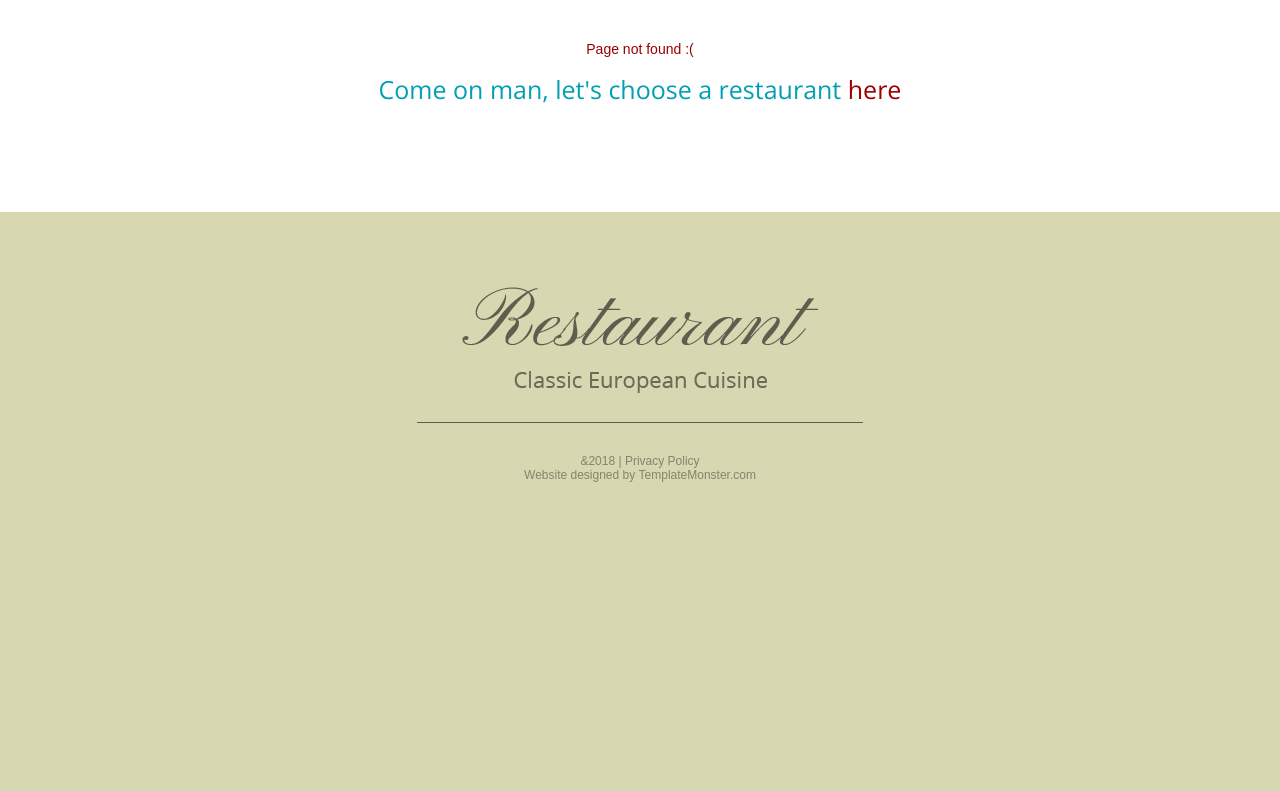
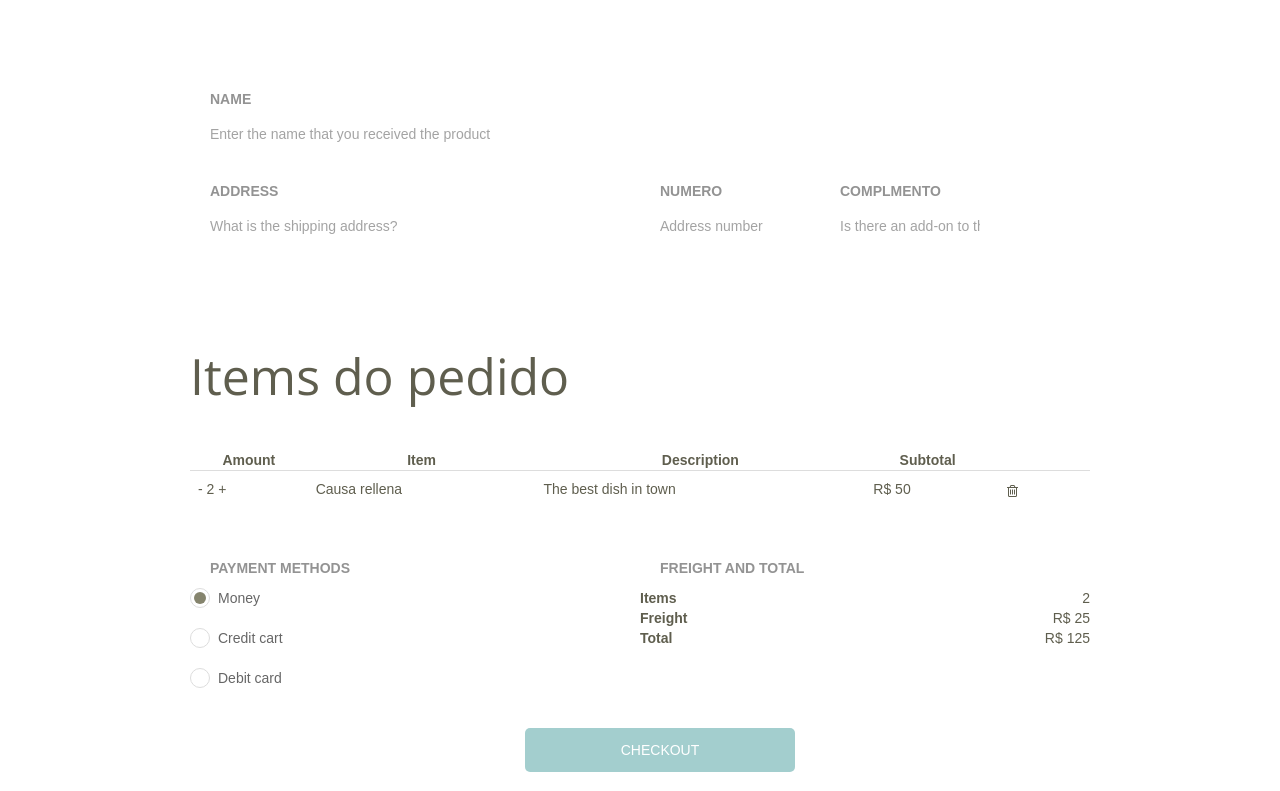
Before and after one commit to luisconcha/restaurant_ag6, an Angular app: page /order in a window 1280 px wide. Before the commit this address had no page. Shown: the part 489-1280 px from the top of the page. Before the commit the page ends 1041 px from the top, so only its background shows below. Built offline with nearby package versions, Linux system fonts and the light colour scheme.

Commit message:
Creating template for order component

```diff
--- a/src/app/app.module.ts
+++ b/src/app/app.module.ts
@@ -25,7 +25,7 @@ import {ShoppingCartComponent} from './components/restaurants/restaurant-detail/
 import {RestaurantsService} from './components/restaurants/restaurants.service';
 import {ShoppingCartService} from './components/restaurants/restaurant-detail/shopping-cart/shopping-cart.service';
 import {ReviewsComponent} from './components/restaurants/restaurant-detail/reviews/reviews.component';
-import { NotFoundComponent } from './components/not-found/not-found.component';
+import {NotFoundComponent} from './components/not-found/not-found.component';
 
 
 @NgModule({
--- a/src/app/app.routes.ts
+++ b/src/app/app.routes.ts
@@ -18,6 +18,9 @@ export const ROUTES: Routes = [
         ]
     },
     {path: 'restaurants', component: RestaurantsComponent},
+    {
+        path: 'order', loadChildren: './components/order/order.module#OrderModule',
+    },
 
     {path: 'about', loadChildren: './components/about/about.module#AboutModule'},
     {path: 'blog', loadChildren: './components/blog/blog.module#BlogModule'},
--- /dev/null
+++ b/src/app/components/order/order.component.css
@@ -0,0 +1,240 @@
+form {
+    display: block;
+    margin: 30px;
+    overflow: hidden;
+    background: #FFF;
+    border-radius: 5px;
+    /*font-size: 0;*/
+}
+
+@media (min-width: 800px) {
+    form > div {
+        display: inline-block;
+    }
+
+    form > div.col-submit {
+        display: block;
+    }
+}
+
+form > div > label {
+    display: block;
+    padding: 20px 20px 10px;
+    vertical-align: top;
+    font-family: Source Sans Pro, Arial, sans-serif;
+    font-size: 14px;
+    font-weight: 600;
+    text-transform: uppercase;
+    color: #939393;
+    cursor: pointer;
+}
+
+@media (min-width: 800px) {
+    form > div.col-1 {
+        width: 100%
+    }
+
+    form > div.col-2 {
+        width: 50%
+    }
+
+    form > div.col-3 {
+        width: 33.3333333333%
+    }
+
+    form > div.col-4 {
+        width: 25%
+    }
+
+    form > div.col-5 {
+        width: 20%
+    }
+
+    form > div.col-6 {
+        width: 75%
+    }
+}
+
+form > div > label > input {
+    display: inline-block;
+    position: relative;
+    width: 100%;
+    height: 27px;
+    line-height: 27px;
+    margin: 5px -5px 0;
+    padding: 7px 5px 3px;
+    border: none;
+    outline: none;
+    border-radius: 3px;
+    background: transparent;
+    font-size: 14px;
+    font-weight: 200;
+    opacity: .66;
+    transition: opacity .3s, box-shadow .3s;
+}
+
+form > div.col-submit {
+    text-align: right;
+    padding: 20px;
+}
+
+form > div.col-submit button {
+    border: 1px solid #E4E4E4;
+    background: #A3CECE;
+    font-size: 14px;
+    color: #fff;
+    padding: 1em;
+    display: block;
+    width: 100%;
+    cursor: pointer;
+    border: 0;
+    border-radius: 5px;
+    text-transform: uppercase;
+}
+
+@media (min-width: 800px) {
+    form > div.col-submit button {
+        width: 30%;
+        margin: 0 auto;
+    }
+}
+
+form > div.col-submit button:hover {
+    background: #92BDBD;
+}
+
+form > div > label > select {
+    display: block;
+    width: 100%;
+    margin: 16px 0 6px;
+    padding: 0;
+    background: transparent;
+    border: none;
+    outline: none;
+    font-size: 14px;
+    font-weight: 200;
+    opacity: .33;
+}
+
+form > div > label > input:focus, form > div > label > select:focus {
+    opacity: 1;
+    box-shadow: 0 3px 4px rgba(0, 0, 0, .15);
+}
+
+.table {
+    width: 100%;
+    max-width: 100%;
+    margin-bottom: 20px;
+}
+
+.table > thead > tr > th,
+.table > tbody > tr > th,
+.table > tfoot > tr > th,
+.table > thead > tr > td,
+.table > tbody > tr > td,
+.table > tfoot > tr > td {
+    padding: 8px;
+    line-height: 1.42857143;
+    vertical-align: top;
+    border-top: 1px solid #ddd;
+}
+
+.table > thead > tr > th {
+    vertical-align: bottom;
+    border-bottom: 2px solid #ddd;
+}
+
+.table > caption + thead > tr:first-child > th,
+.table > colgroup + thead > tr:first-child > th,
+.table > thead:first-child > tr:first-child > th,
+.table > caption + thead > tr:first-child > td,
+.table > colgroup + thead > tr:first-child > td,
+.table > thead:first-child > tr:first-child > td {
+    border-top: 0;
+}
+
+.table > tbody + tbody {
+    border-top: 2px solid #ddd;
+}
+
+.table .table {
+    background-color: #fff;
+}
+
+table col[class*="col-"] {
+    position: static;
+    display: table-column;
+    float: none;
+}
+
+table td[class*="col-"],
+table th[class*="col-"] {
+    position: static;
+    display: table-cell;
+    float: none;
+}
+
+.col-left {
+    text-align: left !important;
+}
+
+.col-right {
+    text-align: right !important;
+}
+
+/*RAIDO*/
+
+[type="radio"]:checked,
+[type="radio"]:not(:checked) {
+    position: absolute;
+    left: -9999px;
+}
+
+[type="radio"]:checked + label,
+[type="radio"]:not(:checked) + label {
+    position: relative;
+    padding-left: 28px;
+    cursor: pointer;
+    line-height: 20px;
+    display: inline-block;
+    color: #666;
+}
+
+[type="radio"]:checked + label:before,
+[type="radio"]:not(:checked) + label:before {
+    content: '';
+    position: absolute;
+    left: 0;
+    top: 0;
+    width: 18px;
+    height: 18px;
+    border: 1px solid #ddd;
+    border-radius: 100%;
+    background: #fff;
+}
+
+[type="radio"]:checked + label:after,
+[type="radio"]:not(:checked) + label:after {
+    content: '';
+    width: 12px;
+    height: 12px;
+    background: #85846d;
+    position: absolute;
+    top: 4px;
+    left: 4px;
+    border-radius: 100%;
+    -webkit-transition: all 0.2s ease;
+    transition: all 0.2s ease;
+}
+
+[type="radio"]:not(:checked) + label:after {
+    opacity: 0;
+    -webkit-transform: scale(0);
+    transform: scale(0);
+}
+
+[type="radio"]:checked + label:after {
+    opacity: 1;
+    -webkit-transform: scale(1);
+    transform: scale(1);
+}
--- /dev/null
+++ b/src/app/components/order/order.component.html
@@ -0,0 +1,106 @@
+<div class="content contact">
+    <div class="container_12">
+        <div class="grid_12">
+            <h3 class="head2"><i class="fa fa-shopping-cart"></i> Finish your order</h3>
+        </div>
+
+
+        <div class="clear"></div>
+
+        <form>
+            <div class="col-1">
+                <label>
+                    Name
+                    <input placeholder="Enter the name that you received the product" tabindex="1"/>
+                </label>
+            </div>
+
+            <div class="col-2">
+                <label>
+                    Address
+                    <input placeholder="What is the shipping address?" tabindex="2"/>
+                </label>
+            </div>
+            <div class="col-5">
+                <label>
+                    Numero
+                    <input placeholder="Address number" tabindex="2"/>
+                </label>
+            </div>
+
+            <div class="col-5">
+                <label>
+                    Complmento
+                    <input placeholder="Is there an add-on to the address?" tabindex="2"/>
+                </label>
+            </div>
+
+            <div class="col-1">
+                <h3>Items do pedido</h3>
+                <table class="table-order tab-content table">
+                    <thead>
+                    <th>Amount</th>
+                    <th>Item</th>
+                    <th>Description</th>
+                    <th>Subtotal</th>
+                    <th></th>
+                    </thead>
+                    <tbody>
+                    <tr>
+                        <td>
+                            <a href="">-</a>
+                            2
+                            <a href="">+</a>
+                        </td>
+                        <td>Causa rellena</td>
+                        <td>The best dish in town</td>
+                        <td> R$ 50</td>
+                        <td>
+                            <a class="btn btn-sm danger"><i class="fa fa-trash-o"></i></a>
+                        </td>
+                    </tr>
+                    </tbody>
+                </table>
+            </div>
+
+            <div class="col-2">
+                <label>Payment methods</label>
+                <p>
+                    <input type="radio" id="test1" name="radio-group" checked>
+                    <label for="test1">Money</label>
+                </p>
+                <p>
+                    <input type="radio" id="test2" name="radio-group">
+                    <label for="test2">Credit cart</label>
+                </p>
+                <p>
+                    <input type="radio" id="test3" name="radio-group">
+                    <label for="test3">Debit card</label>
+                </p>
+
+            </div>
+
+            <div class="col-2">
+                <label>Freight and total</label>
+                <table class="table-delivery-costs tab-content table">
+                    <tr>
+                        <th class="col-left">Items</th>
+                        <td class="col-right">2</td>
+                    </tr>
+                    <tr>
+                        <th class="col-left">Freight</th>
+                        <td class="col-right">R$ 25</td>
+                    </tr>
+                    <tr>
+                        <th class="col-left">Total</th>
+                        <td class="col-right">R$ 125</td>
+                    </tr>
+                </table>
+            </div>
+            <div class="col-submit col-1">
+                <button type="submit">Checkout</button>
+            </div>
+        </form>
+
+    </div>
+</div>
--- /dev/null
+++ b/src/app/components/order/order.component.ts
@@ -0,0 +1,20 @@
+import {Component, OnInit} from '@angular/core';
+
+@Component({
+    selector: 'lacc-order',
+    templateUrl: './order.component.html',
+    styleUrls: ['./order.component.css']
+})
+export class OrderComponent implements OnInit {
+
+    constructor() {
+    }
+
+    ngOnInit() {
+    }
+
+    checkOrder() {
+        console.log('adaasdas: ');
+    }
+
+}
--- /dev/null
+++ b/src/app/components/order/order.module.ts
@@ -0,0 +1,16 @@
+import {NgModule} from '@angular/core';
+import {OrderComponent} from './order.component';
+import {SharedModule} from '../shared/shared.module';
+import {RouterModule, Routes} from '@angular/router';
+
+const ROUTES: Routes = [
+    {path: '', component: OrderComponent}
+];
+
+@NgModule({
+    declarations: [OrderComponent],
+    imports: [SharedModule, RouterModule.forChild(ROUTES)]
+})
+
+export class OrderModule {
+}
--- a/src/app/components/restaurants/restaurant-detail/shopping-cart/shopping-cart.component.html
+++ b/src/app/components/restaurants/restaurant-detail/shopping-cart/shopping-cart.component.html
@@ -35,7 +35,7 @@
             <button (click)="clear()" type="button" class="btn btn-danger btn-sm"><i class="fa fa-trash-o"></i> Clear
             </button>
 
-            <a class="btn btn-primary btn-sm"><i class="fa fa-credit-card"></i> Close order</a>
+            <a [routerLink]="['/order']" class="btn btn-primary btn-sm"><i class="fa fa-credit-card"></i> Close order</a>
         </div>
     </div>
 </div>
```
